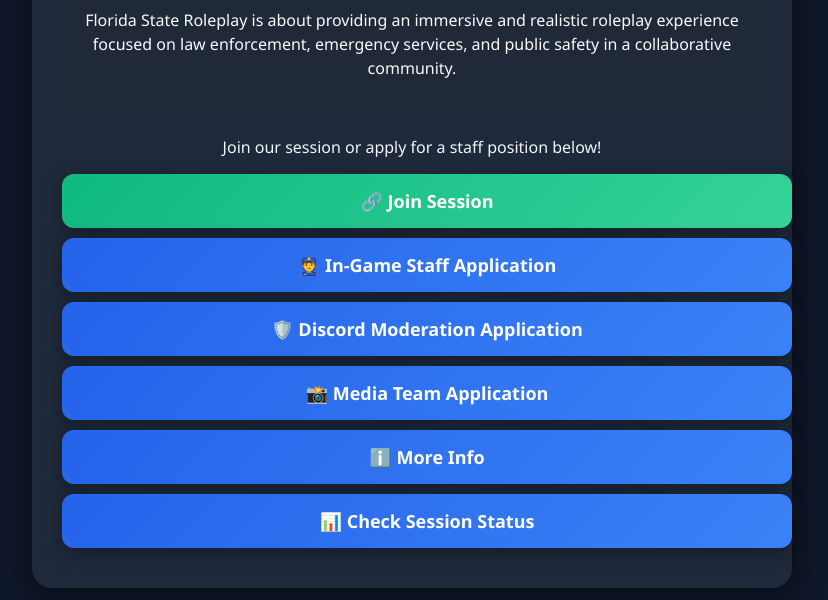
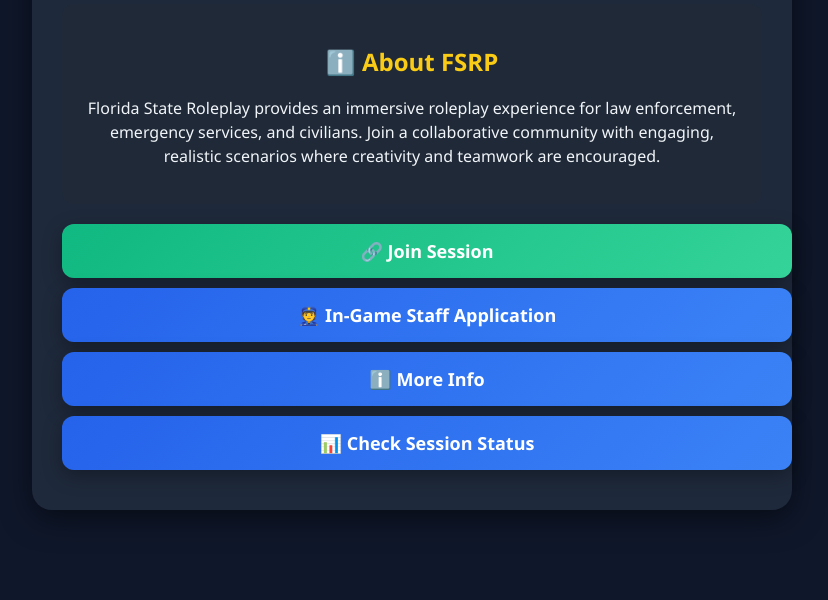
Before and after one commit to schoolop/FRSP, a website: page views/index.html in a window 1280 px wide. Shown: the part 200-800 px from the top of the page, without its empty margins (228-1056 px from the left). Drawn offline with Linux system fonts and the light colour scheme.

Commit message:
Update index.html

```diff
--- a/views/index.html
+++ b/views/index.html
@@ -30,18 +30,15 @@
 
     h1 {
       font-size: 2rem;
-      margin-bottom: 10px;
+      margin-bottom: 20px;
       color: #38bdf8;
     }
 
     .info {
       background-color: #1f2937;
-      color: #f9fafb;
       padding: 20px;
       border-radius: 12px;
       margin-bottom: 20px;
-      text-align: center;
-      font-size: 16px;
       line-height: 1.5;
     }
 
@@ -90,32 +87,15 @@
     <h1>🚓 Florida State Roleplay</h1>
 
     <section class="info">
-      <h2>ℹ️ About Florida State Roleplay</h2>
+      <h2>ℹ️ About FSRP</h2>
       <p>
-        Florida State Roleplay is about providing an immersive and realistic roleplay experience focused on law enforcement, emergency services, and public safety in a collaborative community.
+        Florida State Roleplay provides an immersive roleplay experience for law enforcement, emergency services, and civilians. Join a collaborative community with engaging, realistic scenarios where creativity and teamwork are encouraged.
       </p>
     </section>
 
-    <p>Join our session or apply for a staff position below!</p>
-
-    <a href="https://policeroleplay.community/join/FSRRRP" target="_blank" class="btn special">
-      🔗 Join Session
-    </a>
-
-    <a href="https://docs.google.com/forms/d/e/1FAIpQLSdggGzL8mKH0qETS1AmpJEhY5K4PJ6qoQ-79DWu6x1B6_uKvQ/viewform" target="_blank" class="btn">
-      👮 In-Game Staff Application
-    </a>
-
-    <a href="https://docs.google.com/forms/d/e/1FAIpQLSenRT4iFFOEBpfWeEjkUWzZR3kkPobuwD6mw8iWUCZjGA3JbQ/viewform" target="_blank" class="btn">
-      🛡️ Discord Moderation Application
-    </a>
-
-    <a href="https://docs.google.com/forms/d/e/1FAIpQLSfkBHgKiFx7nXxSwTZ21w5BXmM2Vp9h84j5VrudNb6NWsZ6mw/viewform" target="_blank" class="btn">
-      📸 Media Team Application
-    </a>
-
+    <a href="https://policeroleplay.community/join/FSRRRP" target="_blank" class="btn special">🔗 Join Session</a>
+    <a href="https://docs.google.com/forms/d/e/1FAIpQLSdggGzL8mKH0qETS1AmpJEhY5K4PJ6qoQ-79DWu6x1B6_uKvQ/viewform" target="_blank" class="btn">👮 In-Game Staff Application</a>
     <a href="./info" class="btn">ℹ️ More Info</a>
-
     <a href="./status" class="btn">📊 Check Session Status</a>
   </div>
 </body>
```
